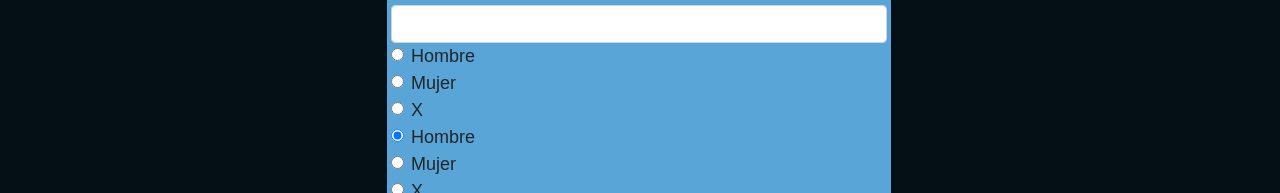
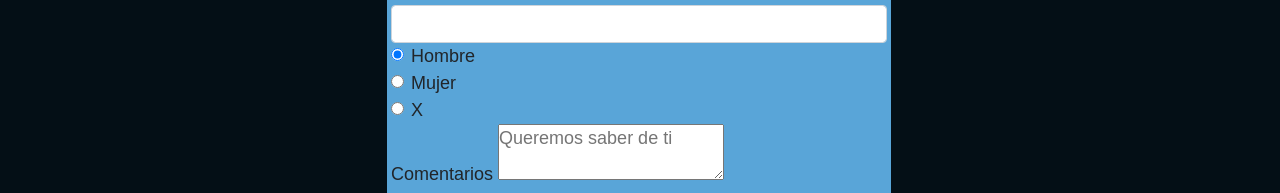
Before and after one commit to VictoriaGuedez/RonClub, a website: page contacto.html in a window 1280 px wide. Shown: the part 872-1065 px from the top of the page. Drawn offline with nearby package versions, Linux system fonts and the light colour scheme.

Commit message:
Update contacto.html
Update form 2

```diff
--- a/contacto.html
+++ b/contacto.html
@@ -112,31 +112,11 @@
                                         <option>61 - 70</option>
                                         <option>71 - 80</option>
                                         <option>81 - 90</option>
-                                    </select>
+                    </select>
                 </div>
                 <div>
                     <label for="exampleInputEmail1">Correo Electronico</label>
                     <input type="email" class="form-control" id="exampleInputEmail1" aria-describedby="emailHelp">
-                </div>
-                <div class="sexo">
-                    <div class="form-check">
-                        <input class="form-check-input" type="radio" name="flexRadioDefault" id="flexRadioDefault2" checked>
-                        <label class="form-check-label" for="flexRadioDefault2">
-                        Hombre
-                        </label>
-                    </div>
-                    <div class="form-check">
-                        <input class="form-check-input" type="radio" name="flexRadioDefault" id="flexRadioDefault1">
-                        <label class="form-check-label" for="flexRadioDefault1">
-                        Mujer
-                        </label>
-                    </div>
-                    <div class="form-check">
-                        <input class="form-check-input" type="radio" name="flexRadioDefault" id="flexRadioDefault1">
-                        <label class="form-check-label" for="flexRadioDefault1">
-                        X
-                        </label>
-                    </div>
                 </div>
                 <div class="sexo">
                     <div class="form-check">
```
